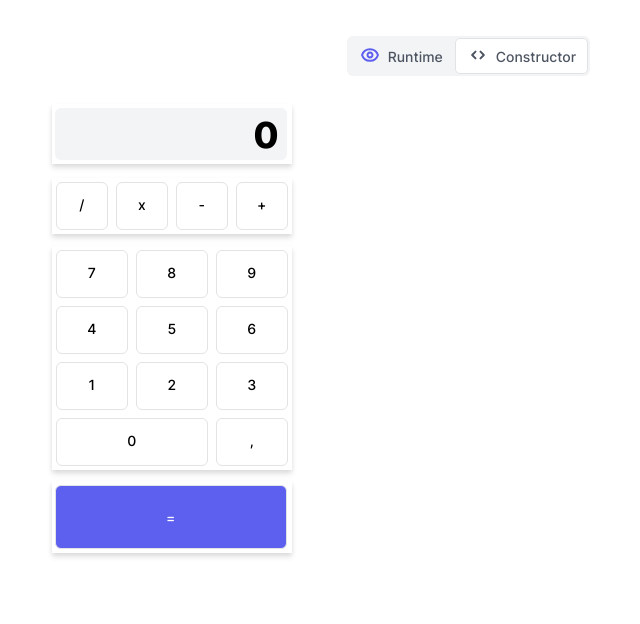
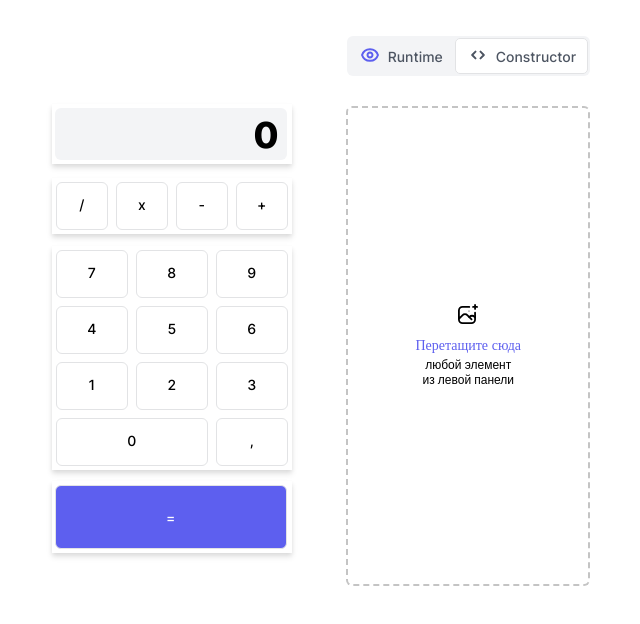
Before and after one commit to Milenium666/drag-and-drop, a React (Create React App) app: page / in a window 1280 px wide. Shown: the top 624 px of the page, without its empty margins (320-960 px from the left). Built offline with nearby package versions, Linux system fonts and the light colour scheme.

Commit message:
feat: filling the Canvas component

```diff
--- a/src/components/PanelRight/Canvas/Canvas.css
+++ b/src/components/PanelRight/Canvas/Canvas.css
@@ -0,0 +1,44 @@
+.canvas {
+    display: flex;
+    flex-direction: column;
+    width: 240px;
+    height: 476px;
+    margin-left: auto;
+    margin-right: auto;
+    margin-top: 30px;
+    border: 2px dashed #C4C4C4;
+    border-radius: 6px;
+  }
+
+  .canvas__img {
+    width: 20px;
+    height: 20px;
+    margin-left: auto;
+    margin-right: auto;
+    margin-top: 196px;
+  }
+
+  .canvas__up {
+    color: #5D5FEF;
+    margin-left: auto;
+    margin-right: auto;
+    margin-top: 12px;
+    margin-bottom: 0px;
+    font-family: 'Inter';
+    font-style: normal;
+    font-weight: 500;
+    font-size: 14px;
+    line-height: 17px;
+  }
+
+  .canvas__bottom {
+    width: 100px;
+    margin-left: auto;
+    margin-right: auto;
+    margin-top: 4px;
+    font-style: normal;
+    font-weight: 400;
+    font-size: 12px;
+    line-height: 15px;
+    text-align: center
+  }
--- a/src/components/PanelRight/Canvas/Canvas.js
+++ b/src/components/PanelRight/Canvas/Canvas.js
@@ -1,11 +1,38 @@
-import React from 'react'
+import React from 'react';
 
-import './Canvas.css'
+import add from '../../../images/add.svg';
 
-function Canvas() {
-    return(
-        <>
-        </>
+import './Canvas.css';
+
+function Canvas({ board, dragOverHandler, dropCardHandler }) {
+    function cardEnterBoard(e) {
+        e.target.style.background = '#F0F9FF'
+    }
+
+    function cardLeaveBoard(e) {
+        e.target.style.background = '#FFFFFF'
+    }
+    return (
+        <section
+            className="canvas"
+            onDragOver={(e) => { dragOverHandler(e) }}
+            onDrop={(e) => { dropCardHandler(e, board) }}
+
+            onDragEnter={(e) => { cardEnterBoard(e) }}
+            onDragLeave={(e) => { cardLeaveBoard(e) }}
+        >
+            <img
+                className="canvas__img"
+                alt="Изображение, которое показывает назначение данного элемента"
+                src={add}
+            />
+            <p className="canvas__up">
+                Перетащите сюда
+            </p>
+            <p className="canvas__bottom">
+                любой элемент из левой панели
+            </p>
+        </section>
     )
 }
 
```
